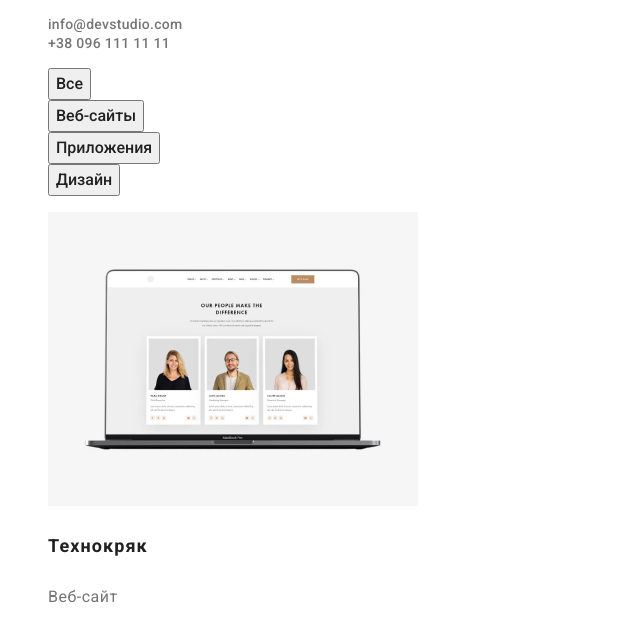
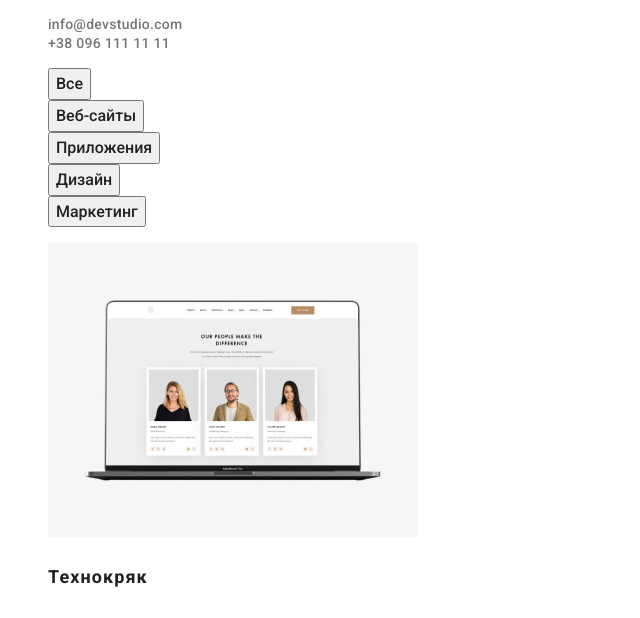
Before and after one commit to Alex-od-ua/goit-markup-hw-02, a plain HTML site: page portfolio.html in a window 1280 px wide. Shown: the part 114-732 px from the top of the page, without its empty margins (0-640 px from the left). Drawn offline with Linux system fonts and the light colour scheme.

Commit message:
add one button in portfolio

```diff
--- a/portfolio.html
+++ b/portfolio.html
@@ -54,6 +54,7 @@
           <li><button type="button" class="main-section-button">Веб-сайты</button></li>
           <li><button type="button" class="main-section-button">Приложения</button></li>
           <li><button type="button" class="main-section-button">Дизайн</button></li>
+          <li><button type="button" class="main-section-button">Маркетинг</button></li>
         </ul>
 
         <ul class="list-style">
```
